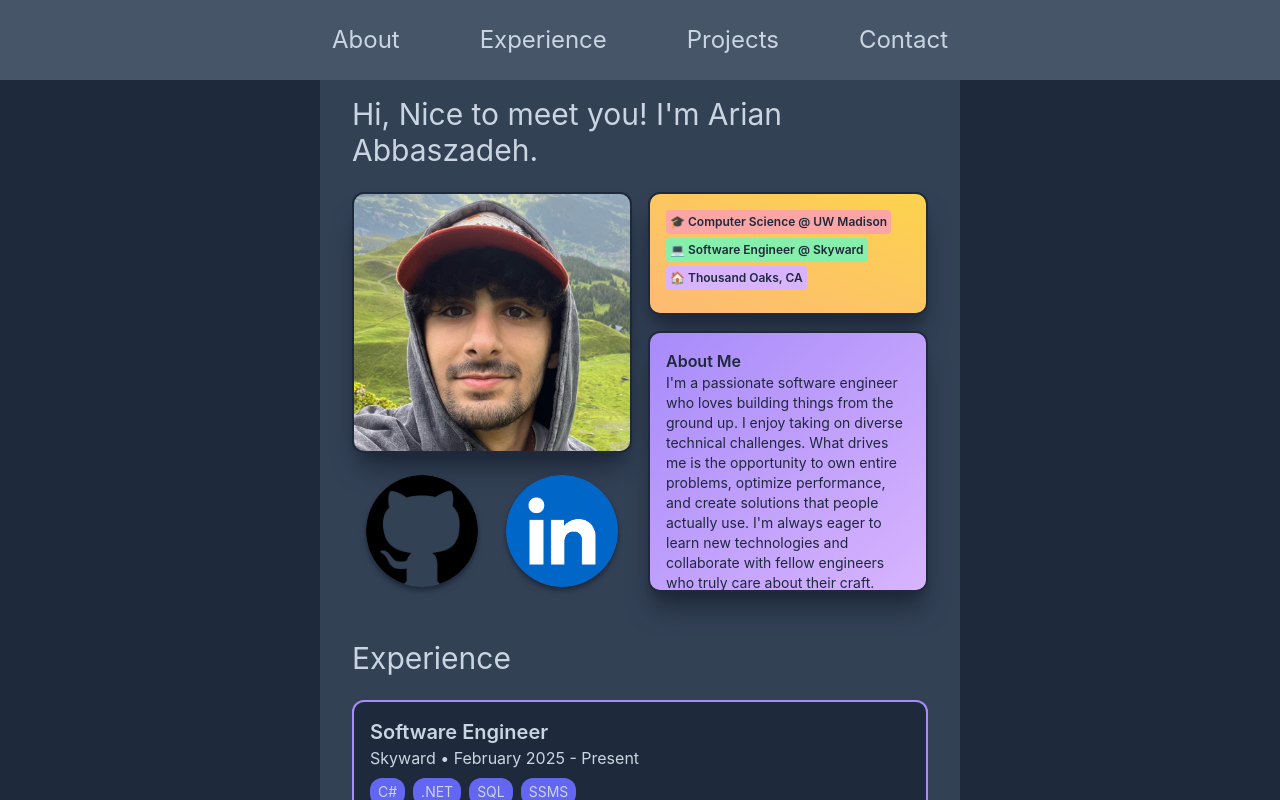
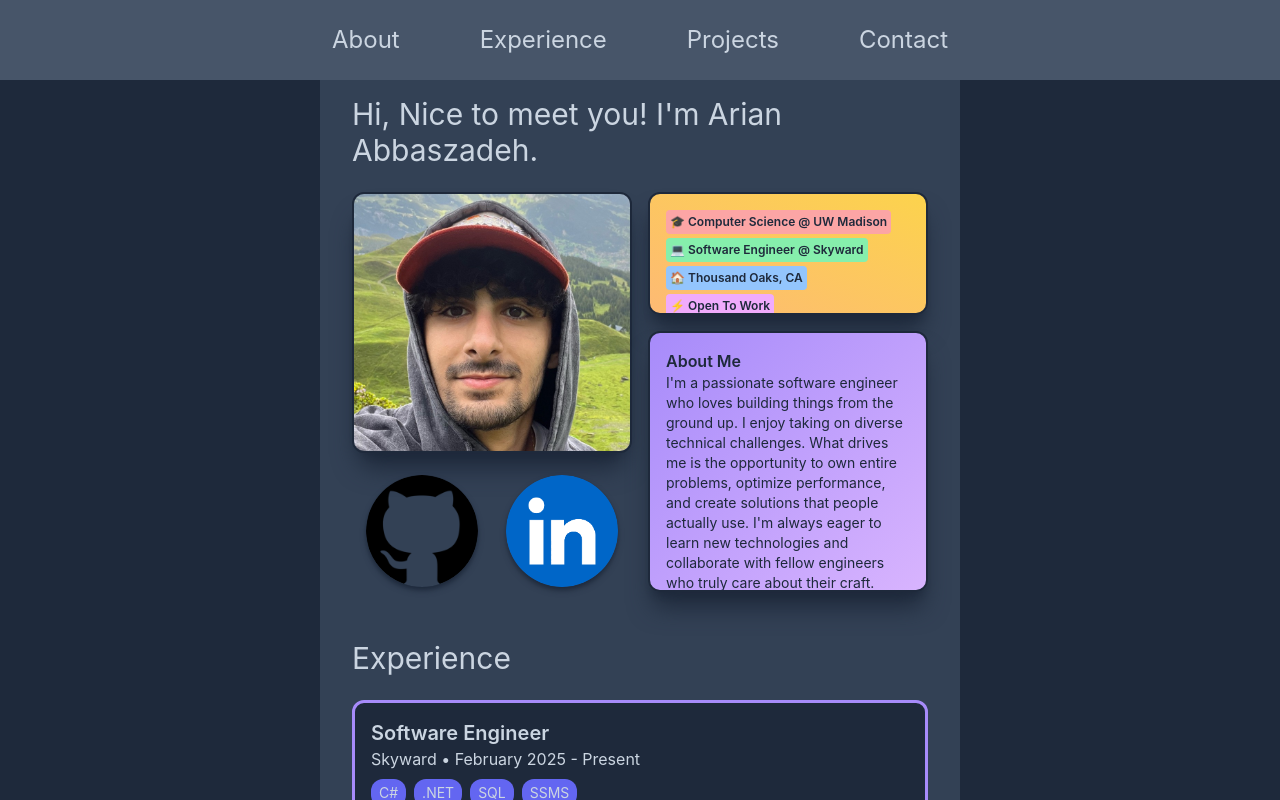
Before and after one commit to abszd/portfolio, a React (Create React App) app in the folder portfolio/: page / in a window 1280 px wide. Built offline with nearby package versions, Linux system fonts and the light colour scheme.

Commit message:
small fixes

```diff
--- a/portfolio/src/MainWindow.js
+++ b/portfolio/src/MainWindow.js
@@ -26,7 +26,8 @@ export default function MainWindow() {
                                 <div className="flex flex-wrap gap-1 font-semibold text-xs">
                                     <span className="bg-red-300 p-1 rounded ">🎓 Computer Science @ UW Madison</span>
                                     <span className="bg-green-300 p-1 rounded ">💻 Software Engineer @ Skyward</span>
-                                    <span className="bg-purple-300 p-1 rounded ">🏠 Thousand Oaks, CA</span>
+                                    <span className="bg-blue-300 p-1 rounded ">🏠 Thousand Oaks, CA</span>
+                                    <span className="bg-fuchsia-300 p-1 rounded ">⚡ Open To Work</span>
                                 </div>
                             </div>
                             {/* Summary Statement TR */}
@@ -54,17 +55,17 @@ export default function MainWindow() {
                         {workExperience.map((job) => (
                             <div
                                 key={job.id}
-                                className={`group  hover:scale-[1.03]  rounded-xl  hover:shadow-inner p-4 cursor-pointer duration-200 ${
+                                className={`group  hover:scale-[1.03] p-4 rounded-xl  hover:shadow-inner  cursor-pointer duration-200 ${
                                     open && job.id === open.id
-                                        ? "bg-gradient-to-tr from-violet-400 to-purple-400 text-slate-100"
-                                        : "bg-slate-800 border-violet-400 hover:border-violet-600 border-2"
+                                        ? "bg-gradient-to-tr from-violet-400 to-purple-400 text-slate-100 "
+                                        : "border-violet-400 hover:border-violet-600 border-[3px] bg-slate-800 "
                                 }`}
                                 onClick={() => {
                                     setOpen(job);
                                     document.getElementById("right")?.scrollTo({ top: 0, behavior: "smooth" });
                                 }}
                             >
-                                <h3 className="group-hover:font-extrabold text-xl font-semibold duration-200 group-hover:text-violet-200">
+                                <h3 className="group-hover:font-extrabold text-xl font-semibold duration-100 group-hover:text-violet-200">
                                     {job.position}
                                 </h3>
                                 <p className="">
@@ -90,14 +91,14 @@ export default function MainWindow() {
                         {projects.map((project) => (
                             <div
                                 key={project.id}
-                                className={`group  hover:scale-[1.03]  rounded-xl  hover:shadow-inner p-4 cursor-pointer duration-300 ${
+                                className={`group  hover:scale-[1.03]  rounded-xl  hover:shadow-inner p-4 cursor-pointer duration-200 ${
                                     open && project.id === open.id
                                         ? "bg-gradient-to-tr from-teal-400 to-cyan-400 text-slate-100"
-                                        : "bg-slate-800 border-teal-400 hover:border-teal-600 border-2"
+                                        : "bg-slate-800 border-teal-400 hover:border-teal-600 border-[3px]"
                                 }`}
                                 onClick={() => setOpen(project)}
                             >
-                                <h3 className="group-hover:font-extrabold text-xl font-semibold duration-200 group-hover:text-teal-100">
+                                <h3 className="group-hover:font-extrabold text-xl font-semibold duration-100 group-hover:text-teal-100">
                                     {project.title}
                                 </h3>
                                 <p className="mt-2">{project.shortDesc}</p>
```
